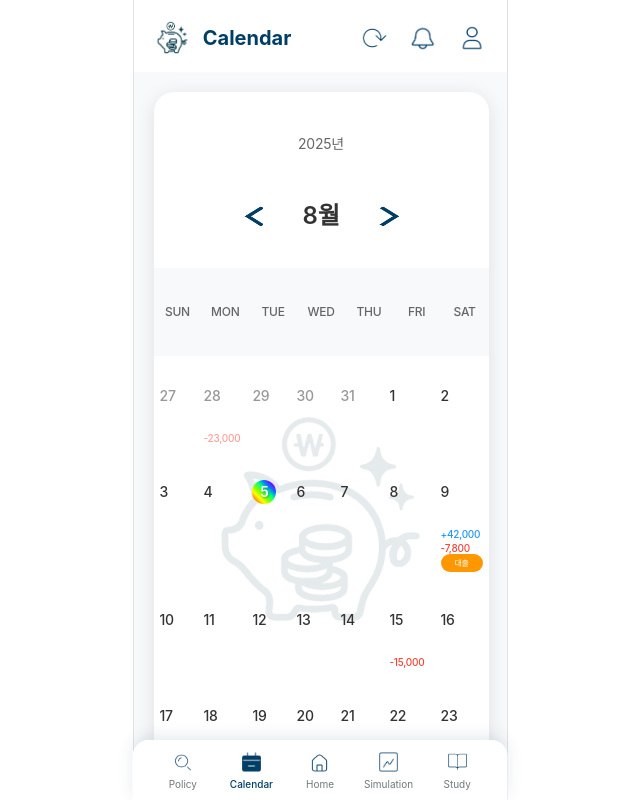
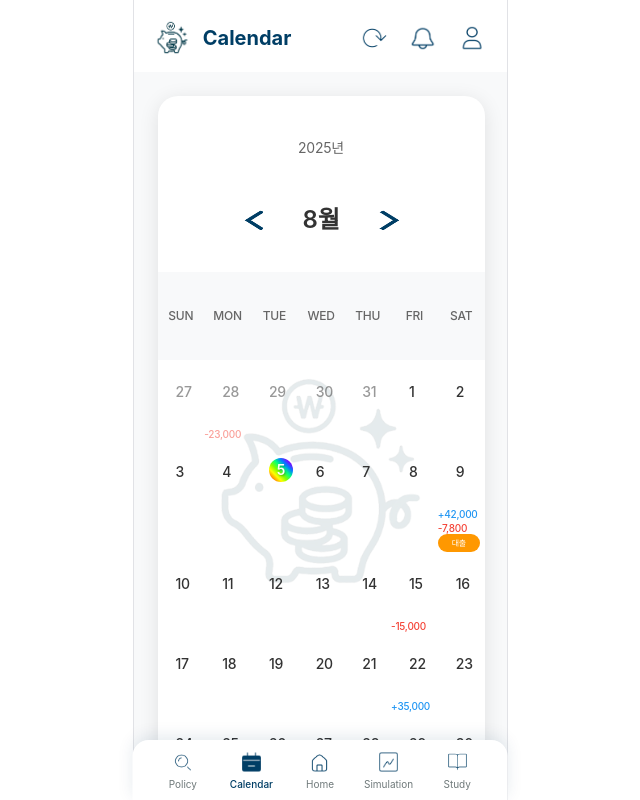
Before and after one commit to ockko/Cheongsan-KB, a Vue app: page /calendar in a window 1280 px wide. Shown: the whole page, without its empty margins (320-960 px from the left). Built offline with nearby package versions, Linux system fonts and the light colour scheme; a web font is replaced by a local one.

Commit message:
refactor: Calendar 스타일과 CalendarDay 스타일 수정 #10

```diff
--- a/src/assets/styles/components/Calendar/CalendarDay.module.css
+++ b/src/assets/styles/components/Calendar/CalendarDay.module.css
@@ -1,6 +1,5 @@
 .dayCell {
   min-height: 80px;
-  padding: 8px 6px;
   position: relative;
   display: flex;
   flex-direction: column;
@@ -27,7 +26,7 @@
   border-radius: 50%;
   width: 24px;
   height: 24px;
-  margin-top: 63%;
+  margin-top: 38%;
   display: flex;
   align-items: center;
   justify-content: center;
@@ -36,6 +35,7 @@
 }
 
 .dateNumber {
+  margin-left: 18px;
   font-size: 14px;
   font-weight: 500;
   color: #333;
--- a/src/assets/styles/pages/Calendar.module.css
+++ b/src/assets/styles/pages/Calendar.module.css
@@ -1,6 +1,4 @@
 .pageWrapper {
-  padding: 20px;
-  height: 100vh;
   overflow-y: auto;
   background-color: #f8f9fa;
 }
@@ -12,7 +10,7 @@
   overflow: hidden;
   box-shadow: 0 4px 20px rgba(0, 0, 0, 0.1);
   max-width: 400px;
-  margin: 0 auto;
+  margin: 24px 24px 39px 24px;
 }
 
 .logoBackground {
```
